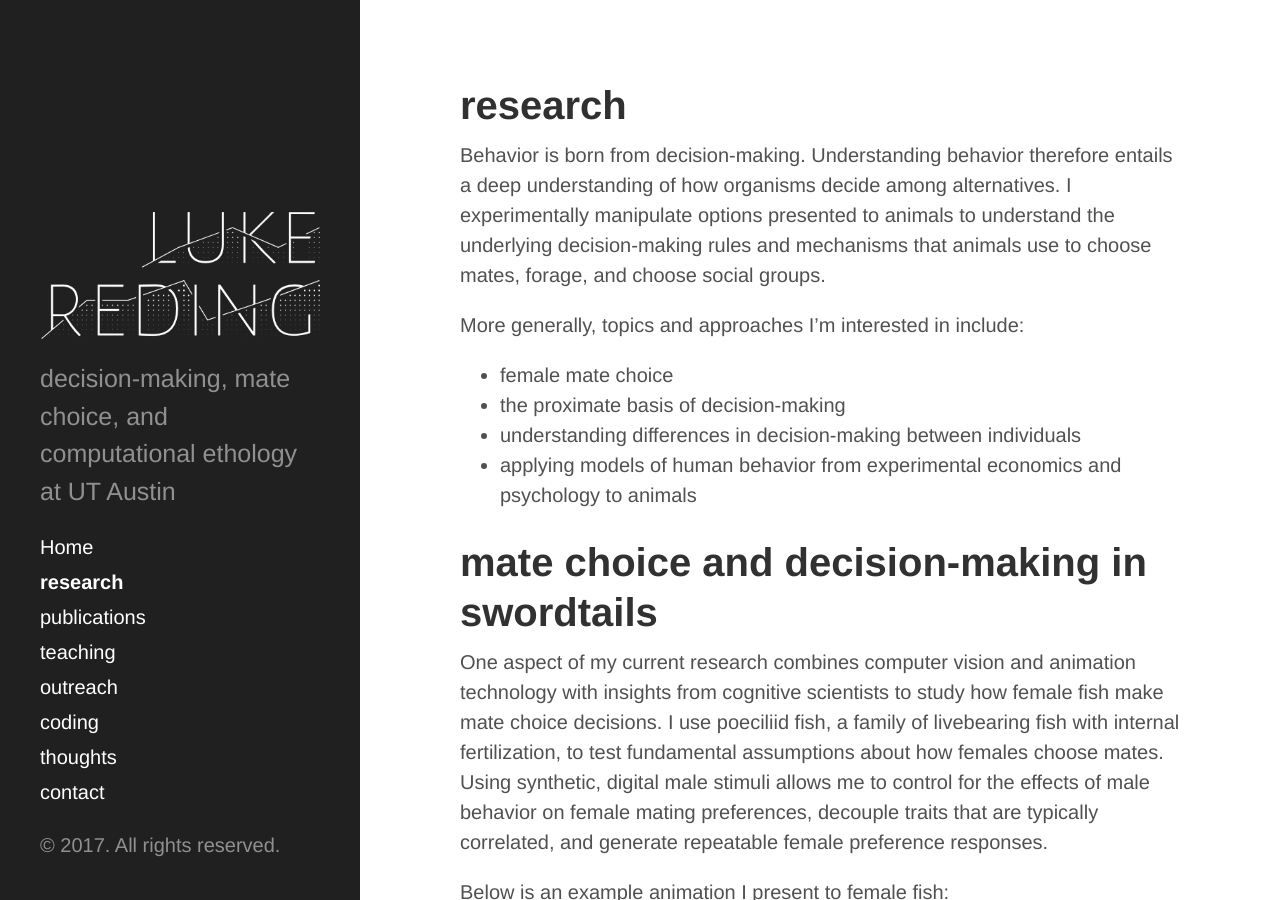
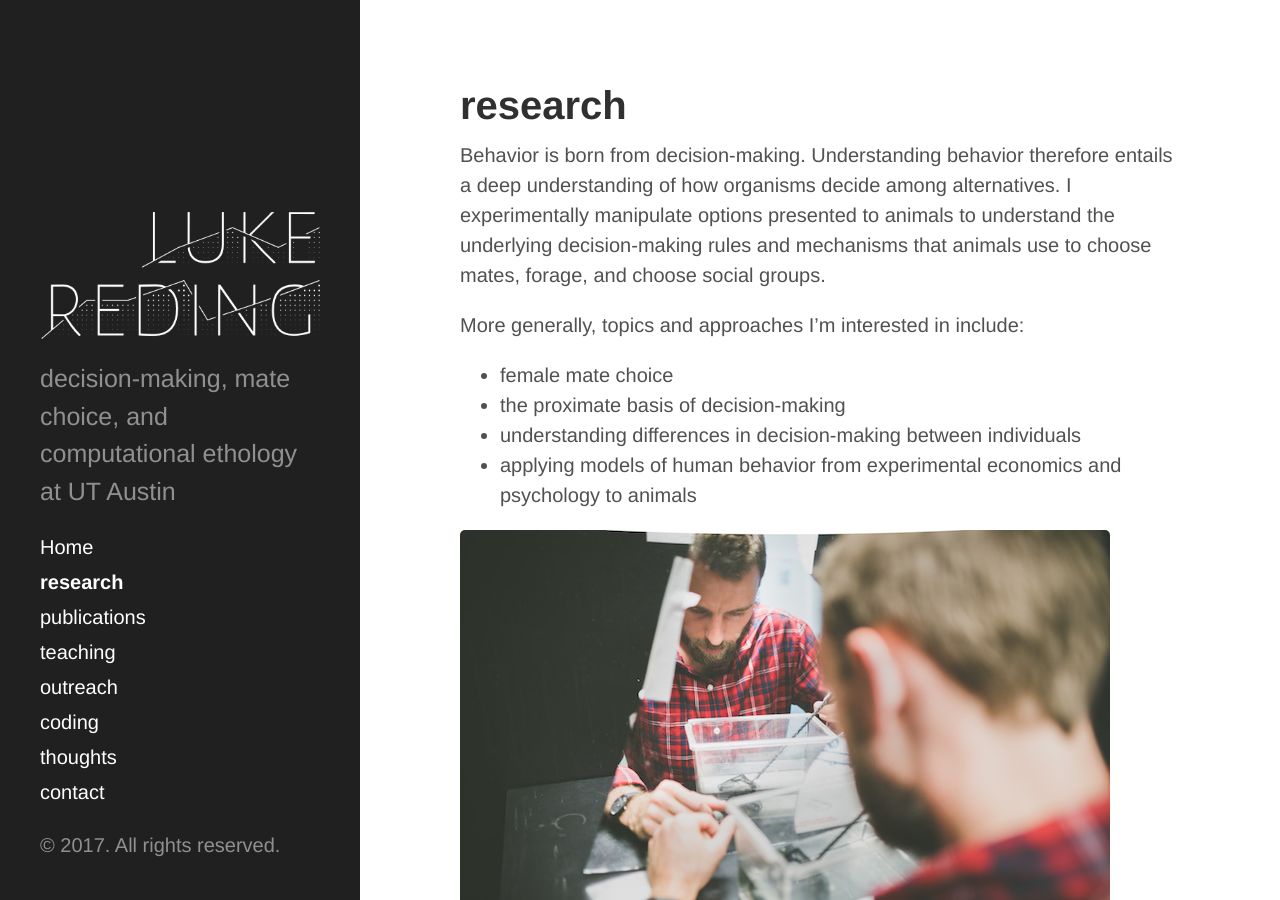
Before and after one commit to lukereding/lukereding.github.io, a Jekyll site: the page built from 2000-01-02-research.MARKUP.md, in a window 1280 px wide and 900 px high. Built offline with Jekyll 4.4.1, drawn with Linux system fonts in a browser that asks for light colours.

Commit message:
add photo to research

```diff
--- a/2000-01-02-research.MARKUP.md
+++ b/2000-01-02-research.MARKUP.md
@@ -12,6 +12,10 @@
 - understanding differences in decision-making between individuals
 - applying models of human behavior from experimental economics and psychology to animals
 
+
+
+
+![lpr photo here](../files/photo2.jpg)
 
 # mate choice and decision-making in swordtails
 
```
Also changed, not shown: files/photo2.jpg (added).
